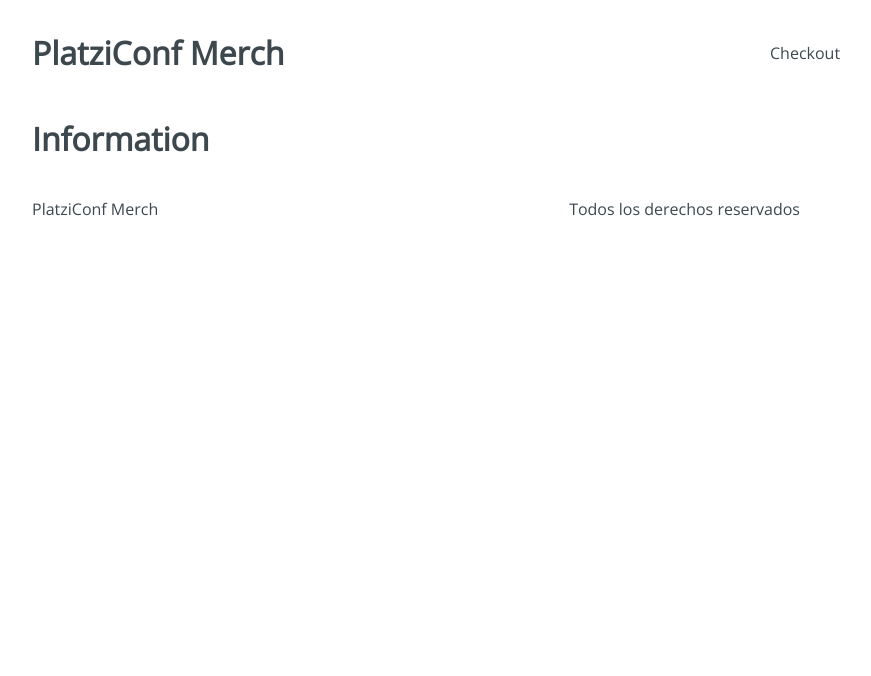
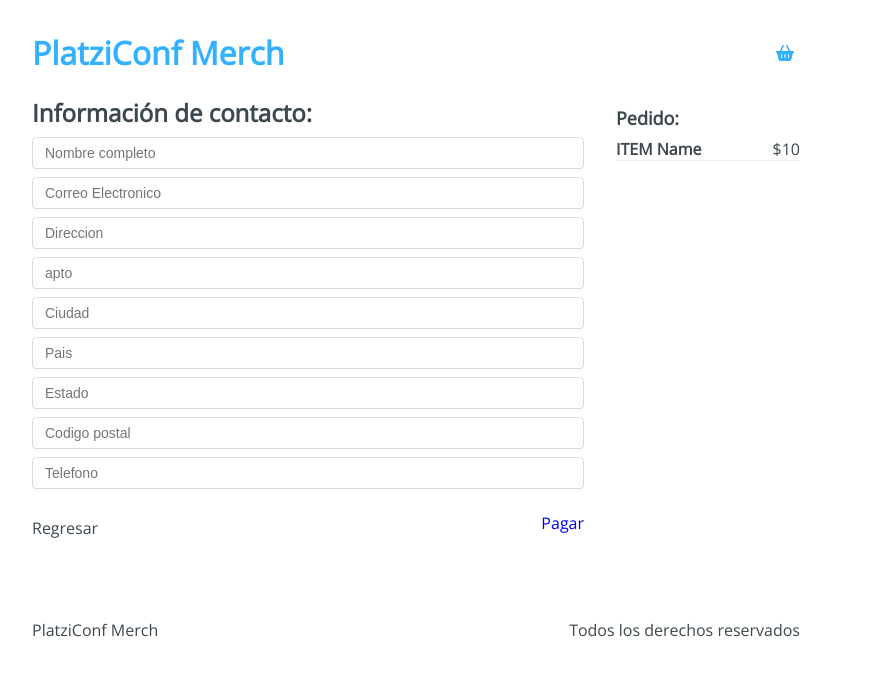
Before and after one commit to cevadev/conf-merge, a React app: page /checkout/information in a window 1280 px wide. Shown: the whole page, without its empty margins (224-1095 px from the left). Built offline with nearby package versions, Linux system fonts and the light colour scheme.

Commit message:
Project Conf Merch Store

```diff
--- a/public/index.html
+++ b/public/index.html
@@ -3,7 +3,8 @@
 <head>
     <meta charset="UTF-8">
     <meta name="viewport" content="width=device-width, initial-scale=1.0">
-    <title>Document</title>
+    <title>Platzi Conf Merch</title>
+    <script src="https://kit.fontawesome.com/bdd0e66851.js" crossorigin="anonymous"></script>
 </head>
 <body>
     <div id="app"></div>
--- a/src/components/Header.js
+++ b/src/components/Header.js
@@ -1,12 +1,20 @@
 import React from "react";
+import { Link } from "react-router-dom";
 
 import "../styles/components/Header.css";
 
 function Header() {
   return (
     <div className="Header">
-      <h1 className="Header-title">PlatziConf Merch</h1>
-      <div className="Header-checkout">Checkout</div>
+      <h1 className="Header-title">
+        <Link to="/">PlatziConf Merch</Link>
+      </h1>
+      <div className="Header-checkout">
+        <Link to="/checkout">
+          {/**colocamos icono de font awesome de carrito de compras */}
+          <i className="fas fa-shopping-basket" />
+        </Link>
+      </div>
     </div>
   );
 }
--- a/src/containers/Checkout.js
+++ b/src/containers/Checkout.js
@@ -1,7 +1,33 @@
 import React from "react";
+import { Link } from "react-router-dom";
+
+import "../styles/components/Checkout.css";
 
 function Checkout() {
-  return <h1>Checkout</h1>;
+  return (
+    <div className="Checkout">
+      <div className="Checkout-content">
+        <h3>Lista de pedidos</h3>
+        <div className="Checkout-item">
+          <div className="Checkout-element">
+            <h4>Item name</h4>
+            <span>$. 10</span>
+          </div>
+          <button type="button">
+            {/**colocamos icono de font awesome de eliminar item */}
+            <i className="fas fa-trash-alt" />
+          </button>
+        </div>
+      </div>
+
+      <div className="Checkout-sidebar">
+        <h3>Precio total: $.10</h3>
+        <Link to="/checkout/information">
+          <button type="button">Continua pedido</button>
+        </Link>
+      </div>
+    </div>
+  );
 }
 
 export default Checkout;
--- a/src/containers/Information.js
+++ b/src/containers/Information.js
@@ -1,7 +1,88 @@
 import React from "react";
+import { Link } from "react-router-dom";
+
+import "../styles/components/Information.css";
 
 function Information() {
-  return <h1>Information</h1>;
+  return (
+    <div className="Information">
+      <div className="Information-content">
+        <div className="Information-head">
+          <h2>Información de contacto:</h2>
+        </div>
+        <div className="Information-form">
+          <form action="">
+            <input
+              type="text"
+              placeholder="Nombre completo"
+              name="name"
+              autocomplete="name"
+              required
+            />
+            <input
+              type="text"
+              placeholder="Correo Electronico"
+              name="email"
+              autocomplete="email"
+              required
+            />
+            <input
+              type="text"
+              placeholder="Direccion"
+              name="addres"
+              autocomplete="addres"
+              required
+            />
+            <input type="text" placeholder="apto" name="apto" />
+            <input
+              type="text"
+              placeholder="Ciudad"
+              name="city"
+              autocomplete="city"
+              required
+            />
+            <input type="text" placeholder="Pais" name="country" />
+            <input
+              type="text"
+              placeholder="Estado"
+              name="state"
+              autocomplete="state"
+              required
+            />
+            <input
+              type="text"
+              placeholder="Codigo postal"
+              name="cp"
+              autocomplete="postal-code"
+              required
+            />
+            <input
+              type="text"
+              placeholder="Telefono"
+              name="phone"
+              autocomplete="phone"
+              required
+            />
+          </form>
+        </div>
+        <div className="Information-buttons">
+          <div className="Information-back">Regresar</div>
+          <div className="Information-next">
+            <Link to="/checkout/payment">Pagar</Link>
+          </div>
+        </div>
+      </div>
+      <div className="Information-sidebar">
+        <h3>Pedido:</h3>
+        <div className="Information-item">
+          <div className="Information-element">
+            <h4>ITEM Name</h4>
+            <span>$10</span>
+          </div>
+        </div>
+      </div>
+    </div>
+  );
 }
 
 export default Information;
--- a/src/containers/Payment.js
+++ b/src/containers/Payment.js
@@ -1,7 +1,17 @@
 import React from "react";
 
+import "../styles/components/Payment.css";
+
 function Payment() {
-  return <h1>Payment</h1>;
+  return (
+    <div className="Payment">
+      <div className="Payment-content">
+        <h3>Resumen del pedido:</h3>
+        <div className="Payment-button">Boton de pago con Paypal</div>
+      </div>
+      <div></div>
+    </div>
+  );
 }
 
 export default Payment;
--- a/src/containers/Success.js
+++ b/src/containers/Success.js
@@ -1,7 +1,17 @@
 import React from "react";
 
+import "../styles/components/Success.css";
+
 function Success() {
-  return <h1>Success</h1>;
+  return (
+    <div className="Succes">
+      <div className="Success-content">
+        <h2>Nombre, Gracias por tu compra</h2>
+        <span>Tu pedido llegara en 3 dias a tu dirección:</span>
+        <div className="Success-map">Google Maps</div>
+      </div>
+    </div>
+  );
 }
 
 export default Success;
```
